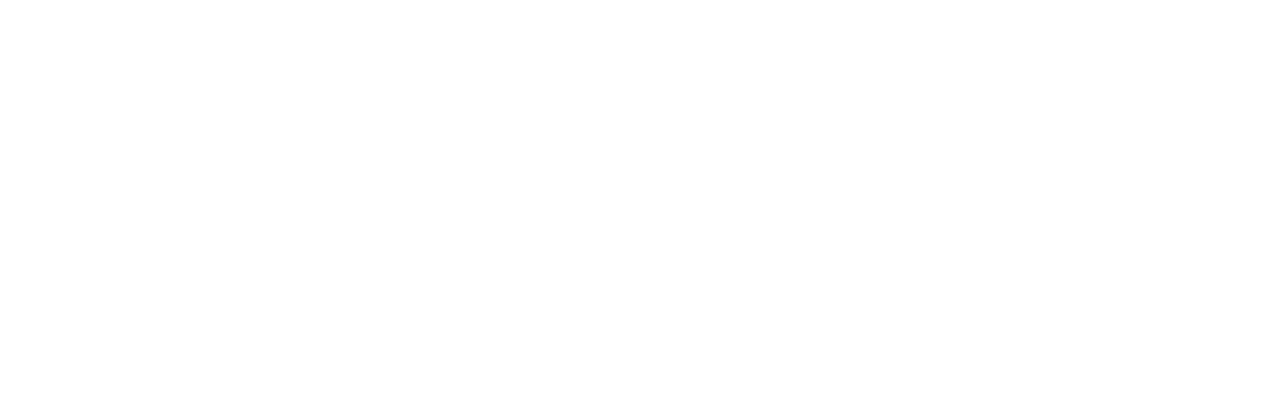
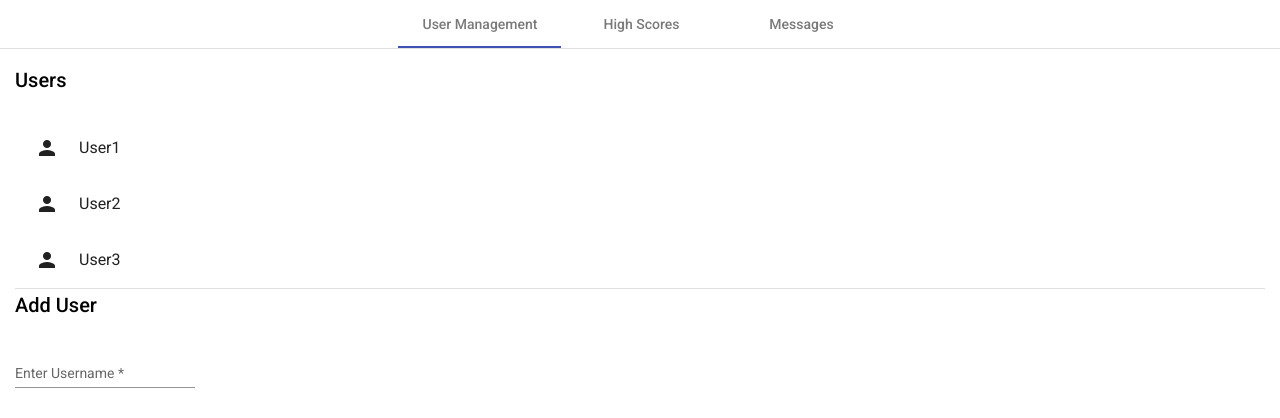
Before and after one commit to bbalage/online-game-project, an Angular app in the folder frontend/: page /admin in a window 1280 px wide. Before the commit this address led to /. Shown: the top 418 px of the page. Built offline with nearby package versions, Linux system fonts and the light colour scheme.

Commit message:
Admin Component Template

```diff
--- /dev/null
+++ b/frontend/src/app/admin/admin.component.css
@@ -0,0 +1,3 @@
+.container{
+    padding: 15px;
+}
--- /dev/null
+++ b/frontend/src/app/admin/admin.component.html
@@ -0,0 +1,61 @@
+<mat-tab-group animationDuration="700" mat-align-tabs="center">
+  <mat-tab label="User Management">
+    <div class="container">
+      <h2>Users</h2>
+      <mat-list>
+        <mat-list-item *ngFor="let user of users">
+          <mat-icon mat-list-icon>person</mat-icon>
+          <div mat-line>{{ user }}</div>
+        </mat-list-item>
+        <mat-divider></mat-divider>
+      </mat-list>
+
+      <h2>Add User</h2>
+      <mat-form-field appearance="standard">
+        <mat-label>Enter Username</mat-label>
+        <input matInput placeholder="Bred" [formControl]="username" required />
+        <mat-error *ngIf="username.invalid">You must enter a value</mat-error>
+      </mat-form-field>
+
+      <div>
+        <button *ngIf="username.valid" mat-raised-button color="primary">
+          Add User
+        </button>
+      </div>
+    </div>
+  </mat-tab>
+  <mat-tab label="High Scores">
+    <div class="container">
+      <h2>High Scores</h2>
+      <mat-list>
+        <mat-list-item *ngFor="let user of users">
+          <mat-icon mat-list-icon>games</mat-icon>
+          <div mat-line>{{ user }}</div>
+          <div mat-line>200 point</div>
+        </mat-list-item>
+        <mat-divider></mat-divider>
+      </mat-list>
+    </div>
+  </mat-tab>
+  <mat-tab label="Messages">
+    <div class="container">
+      <h2>Send Message</h2>
+      <mat-form-field appearance="fill">
+        <mat-label>To</mat-label>
+        <mat-select [(ngModel)]="asd">
+          <!-- <mat-option *ngFor="let user of users" [value]="user.id"> -->
+            <mat-option *ngFor="let user of users" [value]="user">
+            {{ user }}
+          </mat-option>
+        </mat-select>
+      </mat-form-field>
+
+      <div>
+        <button *ngIf="asd.length > 0" mat-raised-button color="primary">
+          Add User
+        </button>
+      </div>
+
+    </div>
+  </mat-tab>
+</mat-tab-group>
--- /dev/null
+++ b/frontend/src/app/admin/admin.component.ts
@@ -0,0 +1,25 @@
+import { Component, OnInit } from '@angular/core';
+import { FormControl, Validators} from '@angular/forms';
+
+
+@Component({
+  selector: 'app-admin',
+  templateUrl: './admin.component.html',
+  styleUrls: ['./admin.component.css']
+})
+export class AdminComponent implements OnInit {
+
+  constructor() { }
+
+  users : String[] = [];
+
+  username = new FormControl('', [Validators.required]);
+  asd : string = "";
+
+  ngOnInit(): void {
+    this.users.push("User1");
+    this.users.push("User2");
+    this.users.push("User3");
+  }
+
+}
--- a/frontend/src/app/app-routing.module.ts
+++ b/frontend/src/app/app-routing.module.ts
@@ -1,11 +1,16 @@
 import { NgModule } from '@angular/core';
 import { RouterModule, Routes } from '@angular/router';
+import { AdminComponent } from './admin/admin.component';
 import { MainScreenComponent } from './main-screen/main-screen.component';
 
 const routes: Routes = [
   {
     path: '',
     component: MainScreenComponent
+  },
+  {
+    path:'admin',
+    component:AdminComponent
   }
 ];
 
```
Also changed, not shown: frontend/src/app/app.module.ts (+23 -5 lines), 1 other file (tests, documents, lock files or other folders).
